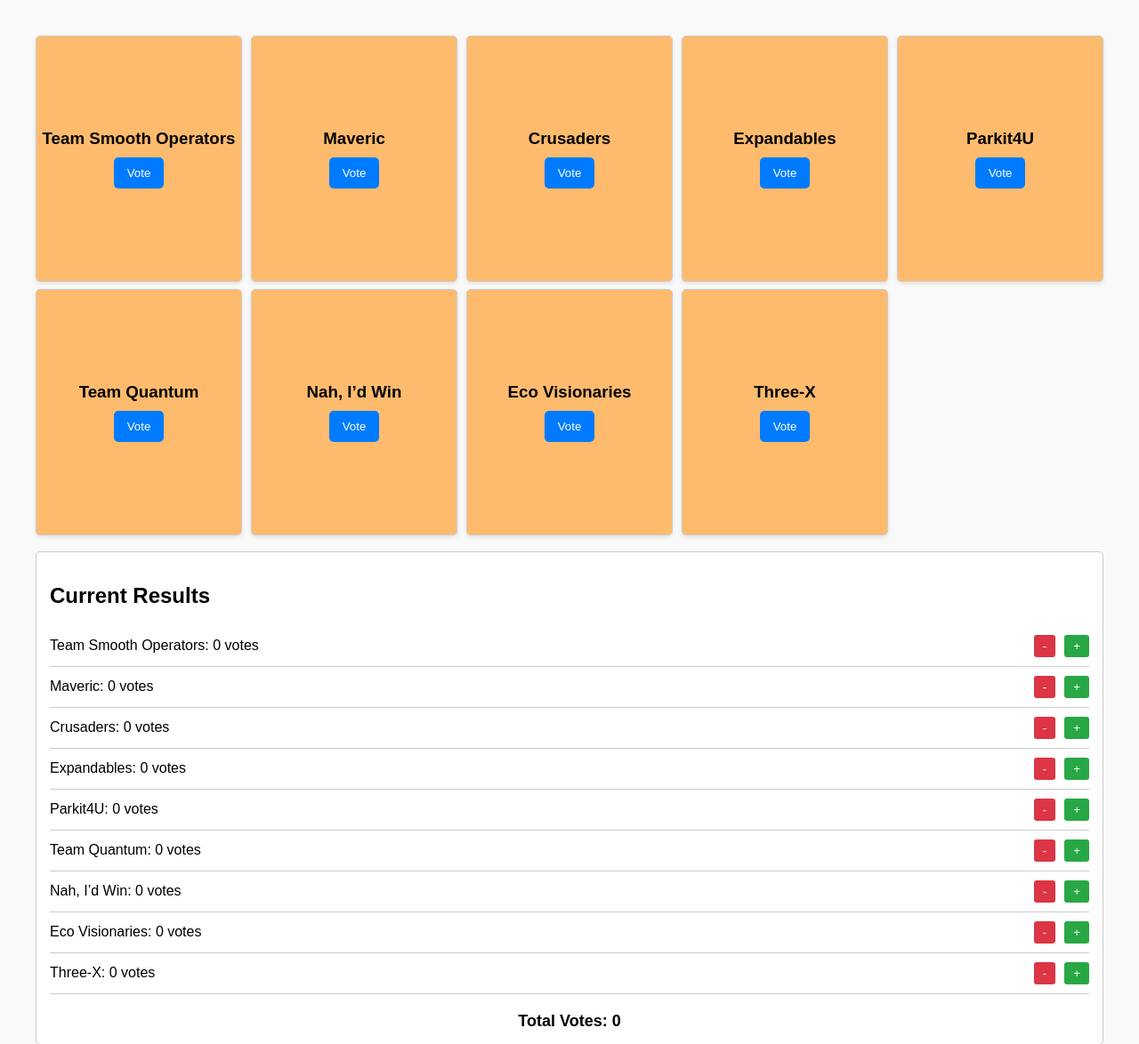
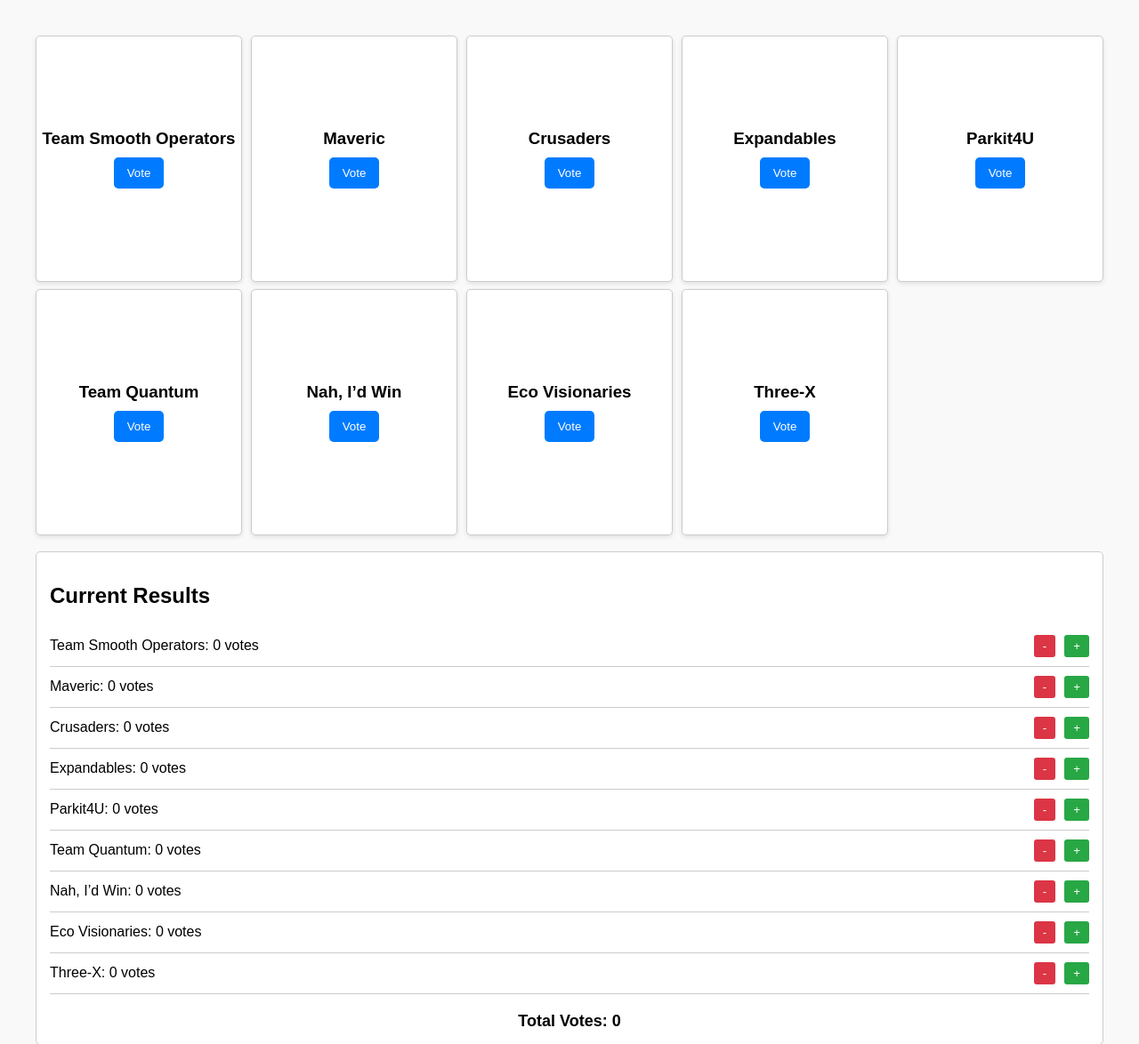
Before and after one commit to Champakaly/PS24_vote, a Flask app: page / in a window 1280 px wide. Shown: the part 120-1294 px from the top of the page at 89% size. Run offline with Flask 3, Linux system fonts and the light colour scheme.

Commit message:
Updated 2

```diff
--- a/templates/index.html
+++ b/templates/index.html
@@ -35,7 +35,7 @@
             flex-direction: column;
             justify-content: center;
             align-items: center;
-            background-color: #ffbb6d;
+            background-color: #ffffff;
             border: 1px solid #ccc;
             border-radius: 5px;
             text-align: center;
```
